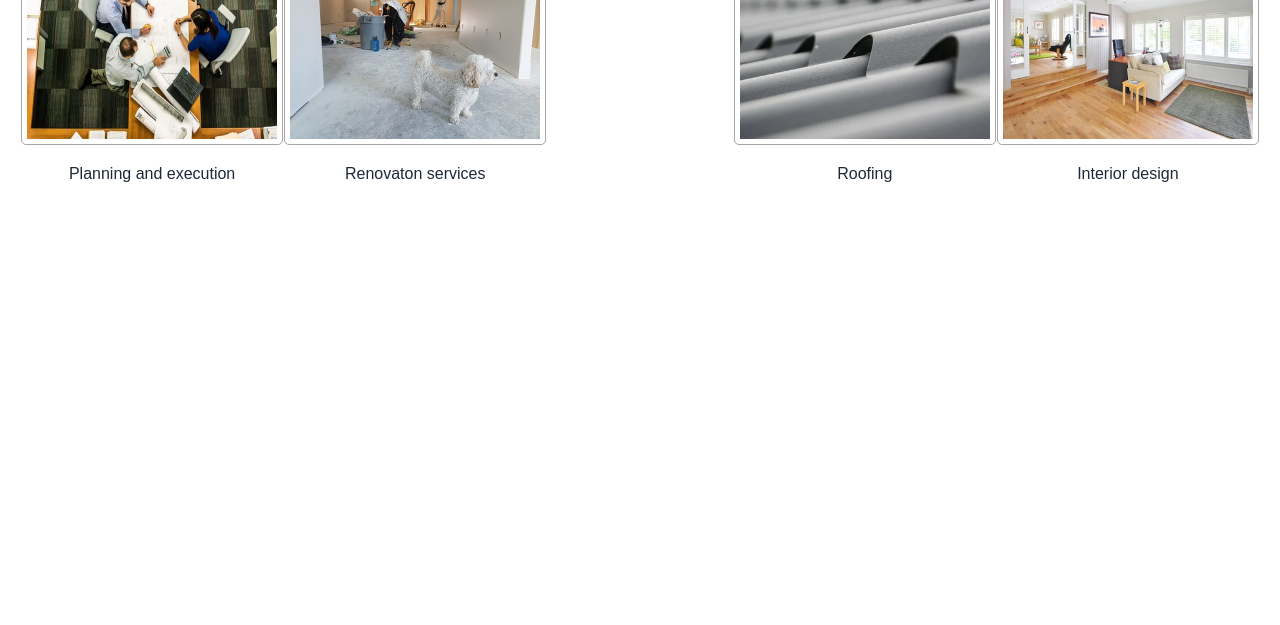
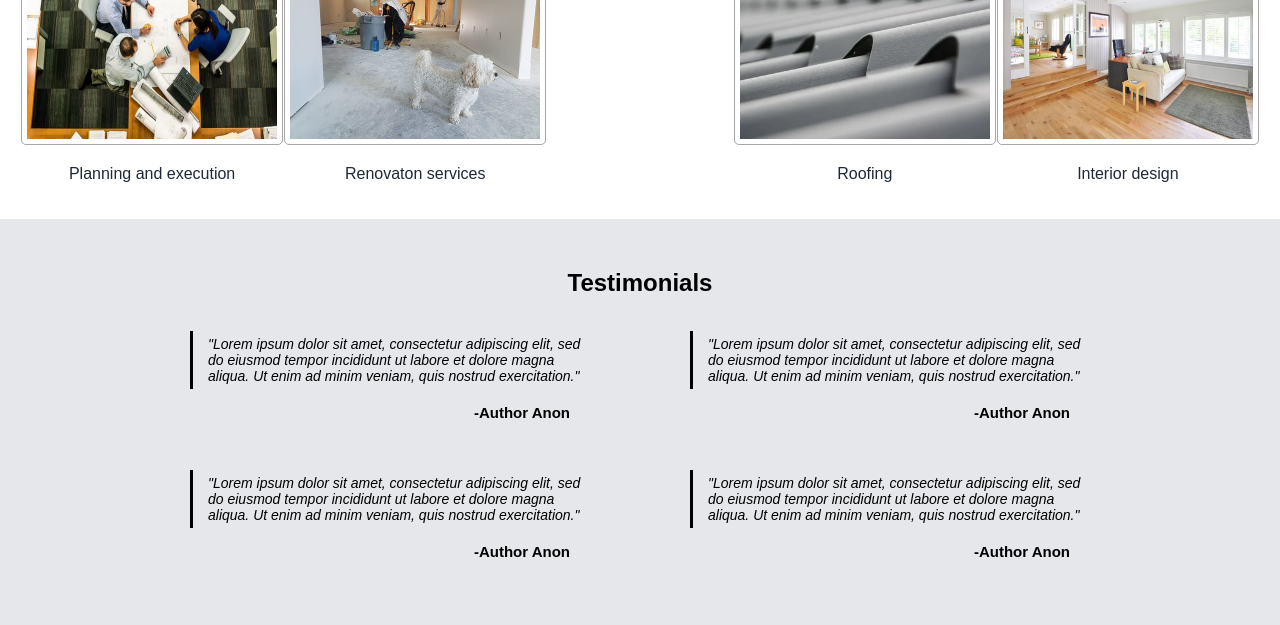
Before and after one commit to ayomideowolana1/top-landing-page, a plain HTML site: page index.html in a window 1280 px wide. Shown: the part 646-1271 px from the top of the page. Before the commit the page ends 865 px from the top, so only its background shows below. Drawn offline with Linux system fonts and the light colour scheme.

Commit message:
testimonials section added

```diff
--- a/index.html
+++ b/index.html
@@ -62,5 +62,28 @@
         </div>
     </div>
 
+    <div class="testimonials">
+        <h2>Testimonials</h2>
+        <div class="testimonials-cont">
+            <div class="testimonial">
+                <p class="text">"Lorem ipsum dolor sit amet, consectetur adipiscing elit, sed do eiusmod tempor incididunt ut labore et dolore magna aliqua. Ut enim ad minim veniam, quis nostrud exercitation."</p>
+                <p class="author">-Author Anon</p>
+            </div>
+            <div class="testimonial">
+                <p class="text">"Lorem ipsum dolor sit amet, consectetur adipiscing elit, sed do eiusmod tempor incididunt ut labore et dolore magna aliqua. Ut enim ad minim veniam, quis nostrud exercitation."</p>
+                <p class="author">-Author Anon</p>
+            </div>
+        </div>
+        <div class="testimonials-cont">
+            <div class="testimonial">
+                <p class="text">"Lorem ipsum dolor sit amet, consectetur adipiscing elit, sed do eiusmod tempor incididunt ut labore et dolore magna aliqua. Ut enim ad minim veniam, quis nostrud exercitation."</p>
+                <p class="author">-Author Anon</p>
+            </div>
+            <div class="testimonial">
+                <p class="text">"Lorem ipsum dolor sit amet, consectetur adipiscing elit, sed do eiusmod tempor incididunt ut labore et dolore magna aliqua. Ut enim ad minim veniam, quis nostrud exercitation."</p>
+                <p class="author">-Author Anon</p>
+            </div>
+        </div>
+    </div>
 </body>
 </html>
--- a/styles.css
+++ b/styles.css
@@ -128,3 +128,39 @@ button{
 }
 
 /* End of services styles */
+
+/* Testimonials styles */
+.testimonials{
+    padding: 30px;
+    background-color:#E5E7EB ;
+    text-align: center;
+}
+
+.testimonials-cont{
+    display: flex;
+    /*  */
+    justify-content: center;
+    gap: 100px;
+    margin-bottom: 20px;
+}
+
+.testimonial{
+    max-width: 400px;
+    text-align: left;
+}
+
+.text{
+    font-size: 14px;
+    font-style: italic;
+    border-left: 3px solid;
+    padding: 5px;
+    padding-left:15px ;
+
+}
+
+.author{
+    font-size: 15px;
+    font-weight: bold;
+    text-align: right;
+    padding-right: 20px;
+}
```
